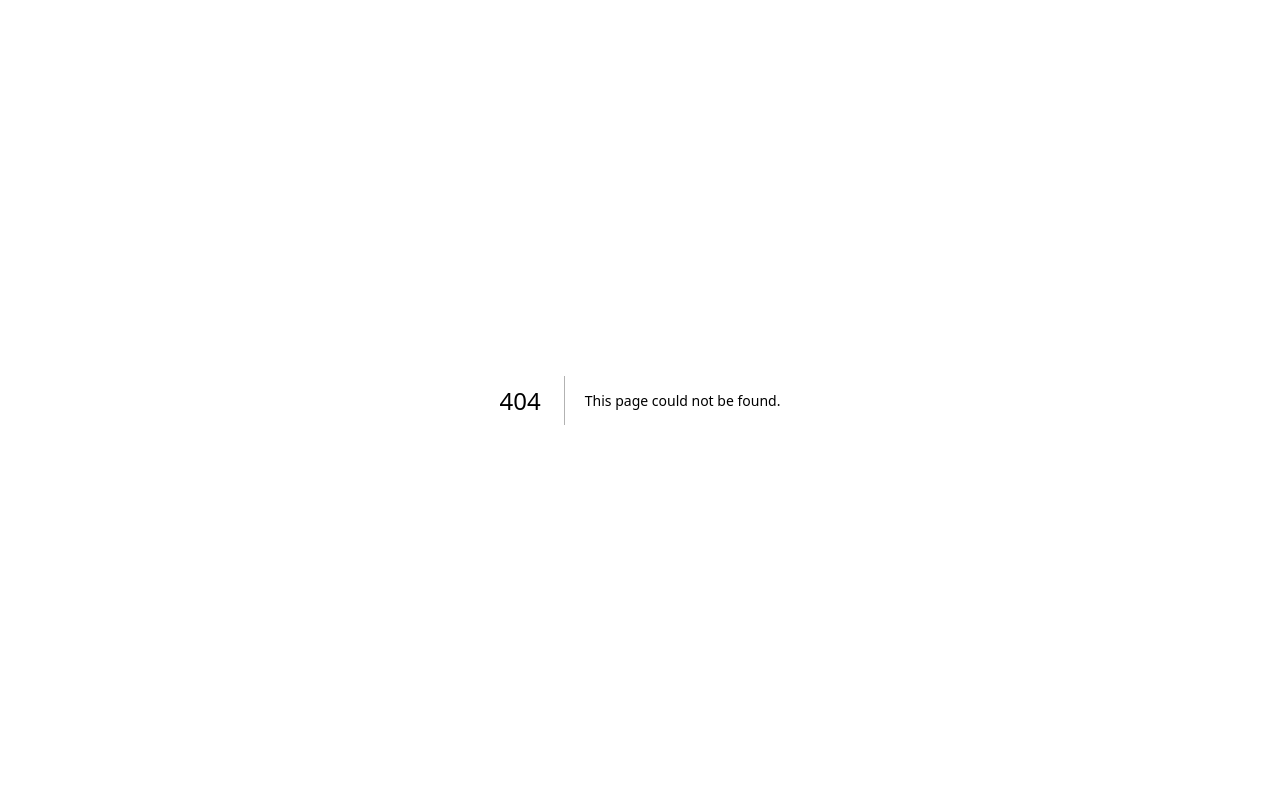
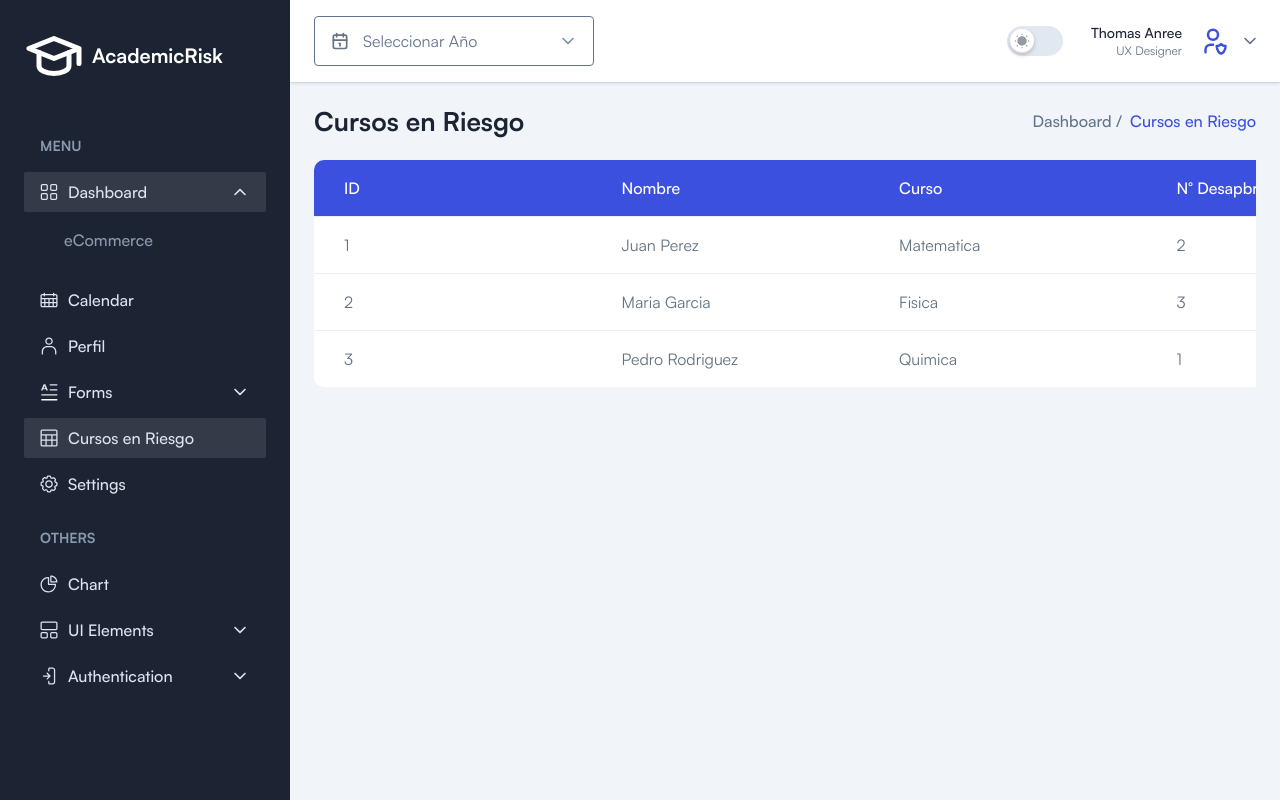
Before and after one commit to KrizRoMe/academic-risk, a Next.js app: page /dashboard/risk-course in a window 1280 px wide. Before the commit this address had no page. Built offline with nearby package versions, Linux system fonts and the light colour scheme.

Commit message:
feat: add risk courses page

```diff
--- /dev/null
+++ b/src/app/dashboard/risk-course/page.tsx
@@ -0,0 +1,49 @@
+import { Metadata } from "next";
+import DefaultLayout from "@/components/Layouts/DefaultLayout";
+import Breadcrumb from "@/components/Breadcrumbs/Breadcrumb";
+import TableCustom from "@/components/Tables/TableCustom";
+
+export const metadata: Metadata = {
+  title: "AcademicRisk | Risk Course",
+};
+
+const columns = [
+  { header: "ID", field: "id", span: 3 },
+  { header: "Nombre", field: "name", span: 3 },
+  { header: "Curso", field: "course", span: 3 },
+  { header: "N° Desapbrobados", field: "failed", span: 3 },
+];
+const data = [
+  {
+    id: 1,
+    name: "Juan Perez",
+    course: "Matematica",
+    failed: 2,
+  },
+  {
+    id: 2,
+    name: "Maria Garcia",
+    course: "Fisica",
+    failed: 3,
+  },
+  {
+    id: 3,
+    name: "Pedro Rodriguez",
+    course: "Quimica",
+    failed: 1,
+  },
+];
+
+const RiskCourse = () => {
+  return (
+    <DefaultLayout>
+      <Breadcrumb pageName="Cursos en Riesgo" />
+
+      <div className="flex flex-col gap-10">
+        <TableCustom columns={columns} data={data}></TableCustom>
+      </div>
+    </DefaultLayout>
+  );
+};
+
+export default RiskCourse;
--- a/src/components/Sidebar/index.tsx
+++ b/src/components/Sidebar/index.tsx
@@ -373,12 +373,13 @@ const Sidebar = ({ sidebarOpen, setSidebarOpen }: SidebarProps) => {
               </SidebarLinkGroup>
               {/* <!-- Menu Item Forms --> */}
 
-              {/* <!-- Menu Item Tables --> */}
+              {/* <!-- Menu Item Risk Course --> */}
               <li>
                 <Link
-                  href="/tables"
+                  href="/dashboard/risk-course"
                   className={`group relative flex items-center gap-2.5 rounded-sm px-4 py-2 font-medium text-bodydark1 duration-300 ease-in-out hover:bg-graydark dark:hover:bg-meta-4 ${
-                    pathname.includes("tables") && "bg-graydark dark:bg-meta-4"
+                    pathname.includes("risk-course") &&
+                    "bg-graydark dark:bg-meta-4"
                   }`}
                 >
                   <svg
@@ -406,7 +407,7 @@ const Sidebar = ({ sidebarOpen, setSidebarOpen }: SidebarProps) => {
                       </clipPath>
                     </defs>
                   </svg>
-                  Tables
+                  Cursos en Riesgo
                 </Link>
               </li>
               {/* <!-- Menu Item Tables --> */}
--- /dev/null
+++ b/src/components/Tables/TableCustom.tsx
@@ -0,0 +1,44 @@
+interface Props {
+  columns: {
+    header: string;
+    field: string;
+    span: number;
+  }[];
+  data: {
+    [key: string]: any;
+  }[];
+}
+
+const TableCustom = ({ columns, data }: Props) => {
+  return (
+    <div className="max-w-full overflow-x-auto">
+      <div className="min-w-[1170px]">
+        <div className="grid grid-cols-12 rounded-t-[10px] bg-primary px-5 py-4 lg:px-7.5 2xl:px-11">
+          {columns.map((column, index) => (
+            <div key={index} className={`col-span-${column.span}`}>
+              <h5 className="font-medium text-white">{column.header}</h5>
+            </div>
+          ))}
+        </div>
+        <div className="rounded-b-[10px] bg-white dark:bg-boxdark">
+          {data.map((row, rowIndex) => (
+            <div
+              key={rowIndex}
+              className="grid grid-cols-12 border-t border-[#EEEEEE] px-5 py-4 dark:border-strokedark lg:px-7.5 2xl:px-11"
+            >
+              {columns.map((col, colIndex) => (
+                <div key={colIndex} className={`col-span-${col.span}`}>
+                  <p className="text-[#637381] dark:text-bodydark">
+                    {row[col.field]}
+                  </p>
+                </div>
+              ))}
+            </div>
+          ))}
+        </div>
+      </div>
+    </div>
+  );
+};
+
+export default TableCustom;
```
